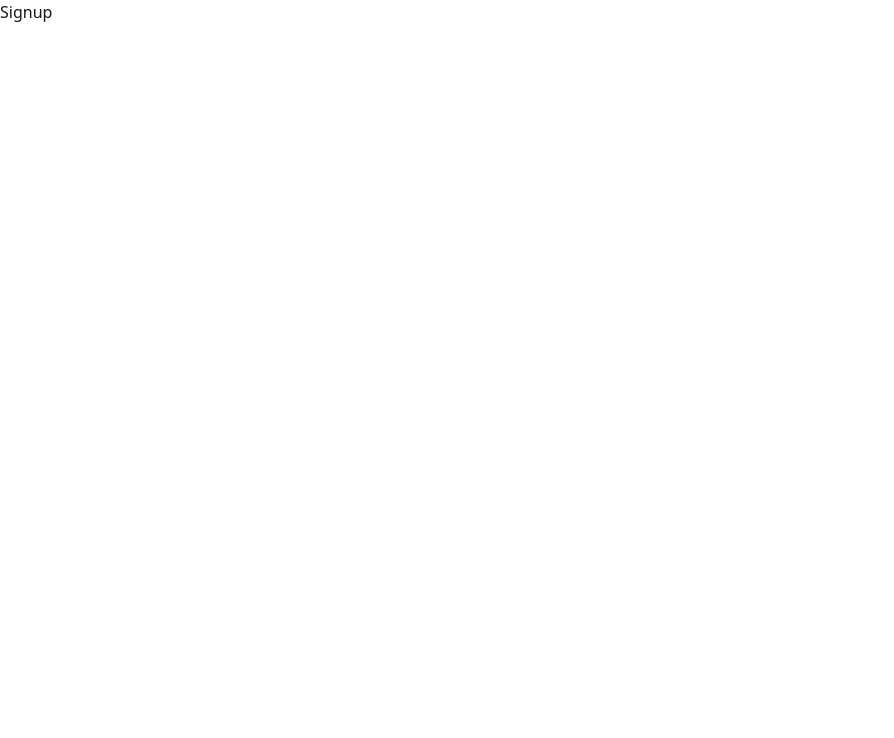
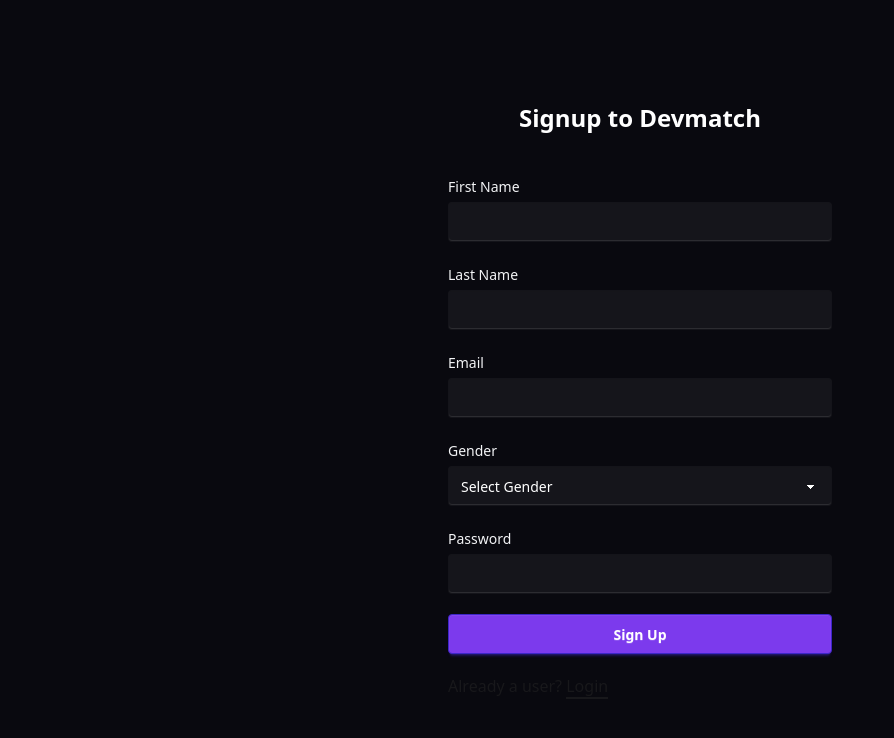
Before and after one commit to sanjayramabuddi/devtinder-web, a React (Vite) app: page /signup in a window 1280 px wide. Shown: the top 738 px of the page, without its empty margins (0-894 px from the left). Built offline with nearby package versions, Linux system fonts and the light colour scheme.

Commit message:
created signup page

```diff
--- a/src/pages/Signup.jsx
+++ b/src/pages/Signup.jsx
@@ -1,9 +1,125 @@
-import React from 'react'
+import { useState } from "react";
+import axios from "axios";
+import { BASE_URL } from "../utils/constants";
+import { useDispatch } from "react-redux";
+import { addUser } from "../utils/store/userSlice";
+import { useNavigate } from "react-router-dom";
+import { Link } from "react-router-dom";
 
-const Signup = () => {
+const SignUp = () => {
+  const [signUpData, setSignUpData] = useState({
+    firstName: "",
+    lastName: "",
+    emailId: "",
+    gender: "",
+    password: "",
+  });
+
+  const [errors, setErrors] = useState("");
+
+  const dispatch = useDispatch();
+  const navigate = useNavigate();
+
+  const handleChange = (e) => {
+    const { name, value } = e.target;
+
+    setSignUpData((prev) => ({
+      ...prev,
+      [name]: value,
+    }));
+  };
+
+  async function handleSubmit() {
+    try {
+      const response = await axios.post(BASE_URL + "/signup", signUpData, {
+        withCredentials: true,
+      });
+
+      dispatch(addUser(response.data.data));
+      navigate("/feed");
+    } catch (error) {
+      setErrors(error?.response?.data?.message || "Something went wrong");
+    }
+  }
+
   return (
-    <div>Signup</div>
-  )
-}
+    <div className="flex min-h-screen flex-col justify-center bg-[#09090f]">
+      <div className="sm:mx-auto sm:w-full sm:max-w-sm">
+        <h2 className="text-center text-2xl font-bold text-white">
+          Signup to Devmatch
+        </h2>
+      </div>
 
-export default Signup
+      <div className="mt-10 sm:mx-auto sm:w-full sm:max-w-sm space-y-5">
+        <div>
+          <label className="text-gray-100 text-sm">First Name</label>
+          <input
+            type="text"
+            name="firstName"
+            value={signUpData.firstName}
+            onChange={handleChange}
+            className="input input-bordered w-full mt-1 bg-white/5 text-white"
+          />
+        </div>
+
+        <div>
+          <label className="text-gray-100 text-sm">Last Name</label>
+          <input
+            type="text"
+            name="lastName"
+            value={signUpData.lastName}
+            onChange={handleChange}
+            className="input input-bordered w-full mt-1 bg-white/5 text-white"
+          />
+        </div>
+
+        <div>
+          <label className="text-gray-100 text-sm">Email</label>
+          <input
+            type="email"
+            name="emailId"
+            value={signUpData.emailId}
+            onChange={handleChange}
+            className="input input-bordered w-full mt-1 bg-white/5 text-white"
+          />
+        </div>
+
+        <div>
+          <label className="text-gray-100 text-sm">Gender</label>
+          <select
+            name="gender"
+            value={signUpData.gender}
+            onChange={handleChange}
+            className="select select-bordered w-full mt-1 bg-white/5 text-white"
+          >
+            <option value="">Select Gender</option>
+            <option value="male">Male</option>
+            <option value="female">Female</option>
+          </select>
+        </div>
+
+        <div>
+          <label className="text-gray-100 text-sm">Password</label>
+          <input
+            type="password"
+            name="password"
+            value={signUpData.password}
+            onChange={handleChange}
+            className="input input-bordered w-full mt-1 bg-white/5 text-white"
+          />
+        </div>
+
+        {errors && <p className="text-red-500 text-center">{errors}</p>}
+
+        <button onClick={handleSubmit} className="btn btn-primary w-full">
+          Sign Up
+        </button>
+        <p>
+          Already a user? <Link to="/login" className="border-b-2">Login</Link>
+        </p>
+      </div>
+    </div>
+  );
+};
+
+export default SignUp;
```
